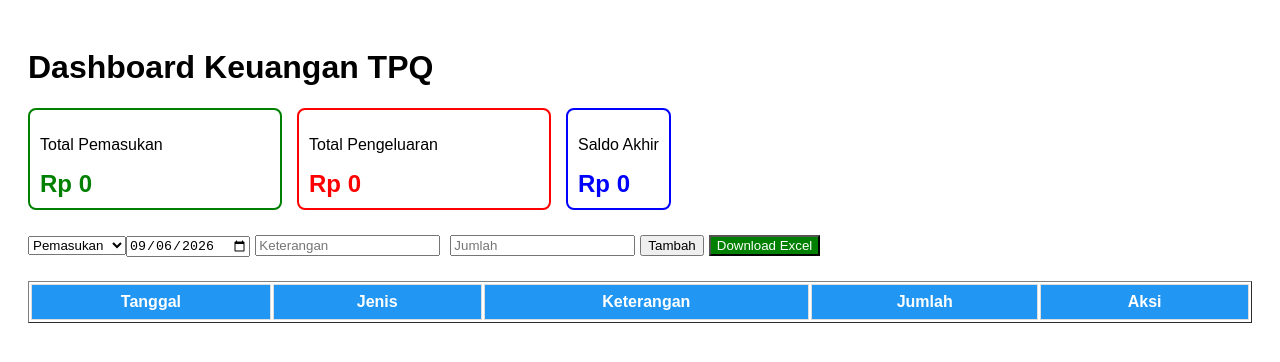
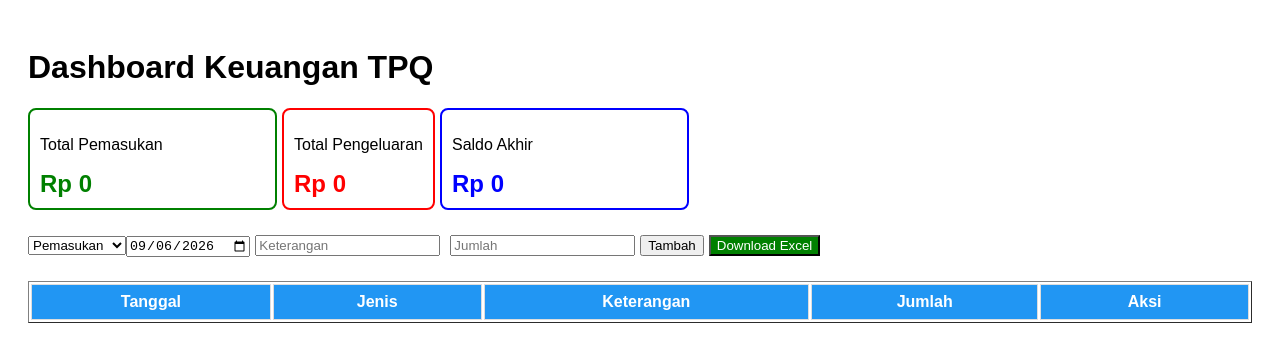
Before and after one commit to Amanah2000/-laporan-tpq, a React (Create React App) app: page / in a window 1280 px wide. Shown: the top 362 px of the page. Built offline with nearby package versions, Linux system fonts and the light colour scheme.

Commit message:
Refactor App component for better readability

```diff
--- a/src/App.js
+++ b/src/App.js
@@ -114,16 +114,16 @@ function App() {
       <h1>Dashboard Keuangan TPQ</h1>
 
       {/* BOX TOTAL DI ATAS */}
-      <div style={{ display: 'flex', gap: '15px', marginBottom: '20px' }}>
-        <div style={{ border: '2px solid green', padding: '10px', borderRadius: '8px', width: '230px', }}>
+      <div style={{ display: 'flex', gap: '5px', marginBottom: '20px' }}>
+        <div style={{ border: '2px solid green', padding: '10px', borderRadius: '8px', width: '225px', }}>
           <p>Total Pemasukan</p>
           <h2 style={{ color: 'green', margin: 0 }}>Rp {totalPemasukan.toLocaleString('id-ID')}</h2>
         </div>
-        <div style={{ border: '2px solid red', padding: '10px', borderRadius: '8px', width: '230px' }}>
+        <div style={{ border: '2px solid red', padding: '10px', borderRadius: '8px', width: '225x' }}>
           <p>Total Pengeluaran</p>
           <h2 style={{ color: 'red', margin: 0 }}>Rp {totalPengeluaran.toLocaleString('id-ID')}</h2>
         </div>
-        <div style={{ border: '2px solid blue', padding: '10px', borderRadius: '8px', width: '230x' }}>
+        <div style={{ border: '2px solid blue', padding: '10px', borderRadius: '8px', width: '225px' }}>
           <p>Saldo Akhir</p>
           <h2 style={{ color: 'blue', margin: 0 }}>Rp {saldo.toLocaleString('id-ID')}</h2>
         </div>
```
